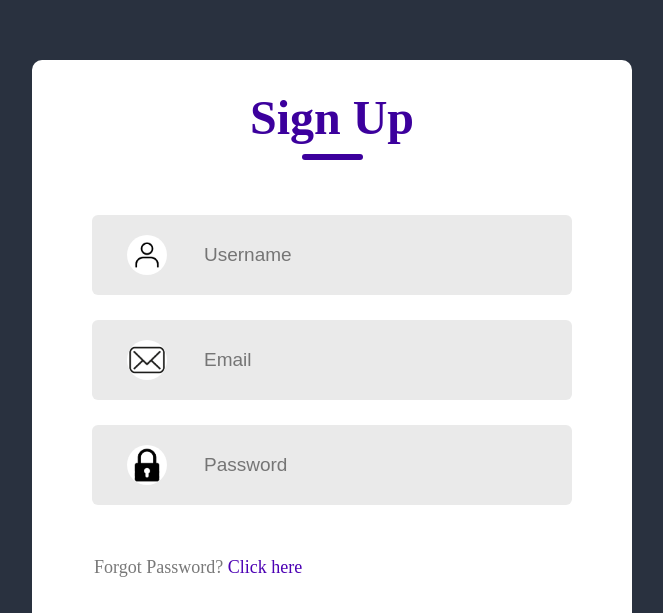
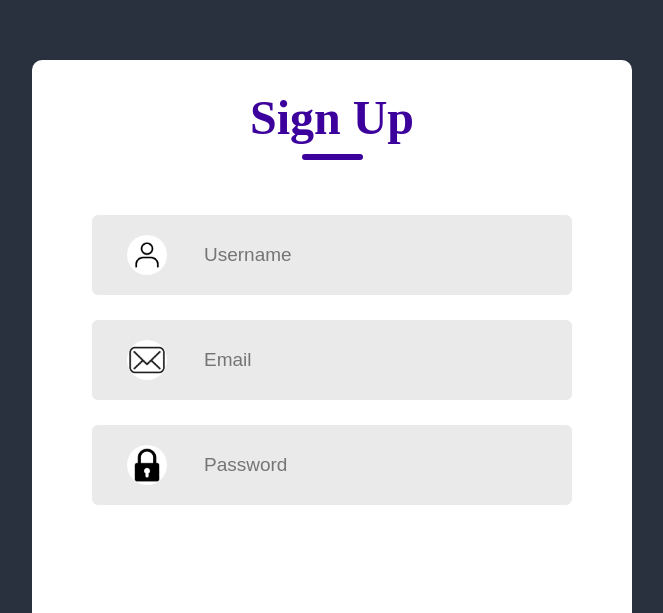
Before and after one commit to mavericakaviggu/Habit-Tracker, a React (Vite) app: page / in a window 1280 px wide. Shown: the part 140-753 px from the top of the page, without its empty margins (308-971 px from the left). Built offline with nearby package versions, Linux system fonts and the light colour scheme.

Commit message:
display based on ternary conditions.

```diff
--- a/src/Components/LoginSignUp.jsx
+++ b/src/Components/LoginSignUp.jsx
@@ -15,10 +15,10 @@
         <div className="underline"></div>
       </div>
       <div className="inputs">
-        <div className="input">
+        {action==="Login"?<div></div>:<div className="input">
           <img src={person} alt="Person" />
           <input type="text" placeholder="Username" />
-        </div>
+        </div>}
         <div className="input">
           <img src={email} alt="Email" />
           <input type="email" placeholder="Email" />
@@ -27,10 +27,10 @@
           <img src={lock} alt="Lock" />
           <input type="password" placeholder="Password" />
         </div>
-        <div className="forgot-password">Forgot Password? <span>Click here</span></div>
+        {action==="Sign Up"?<div></div>:<div className="forgot-password">Forgot Password? <span>Click here</span></div>}
         <div className="submit-container">
-          <div className={action==="Login" ? "submit gray" : "submit"}>Sign Up</div>
-          <div className={action==="Sign Up" ? "submit gray" : "submit"}>Login</div>
+          <div className={action==="Login" ? "submit gray" : "submit"} onClick={()=>{setAction("Sign Up")}}>Sign Up</div>
+          <div className={action==="Sign Up" ? "submit gray" : "submit"} onClick={()=>{setAction("Login")}}>Login</div>
         </div>
       </div>
     </div>
```
Also changed, not shown: 1 other file (tests, documents, lock files or other folders).
